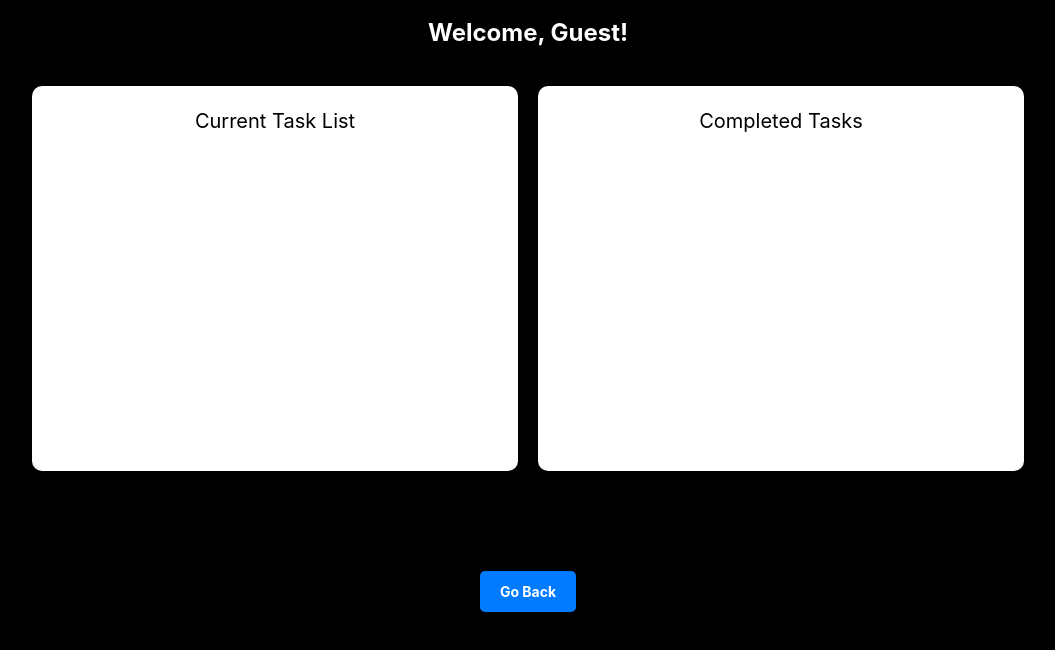
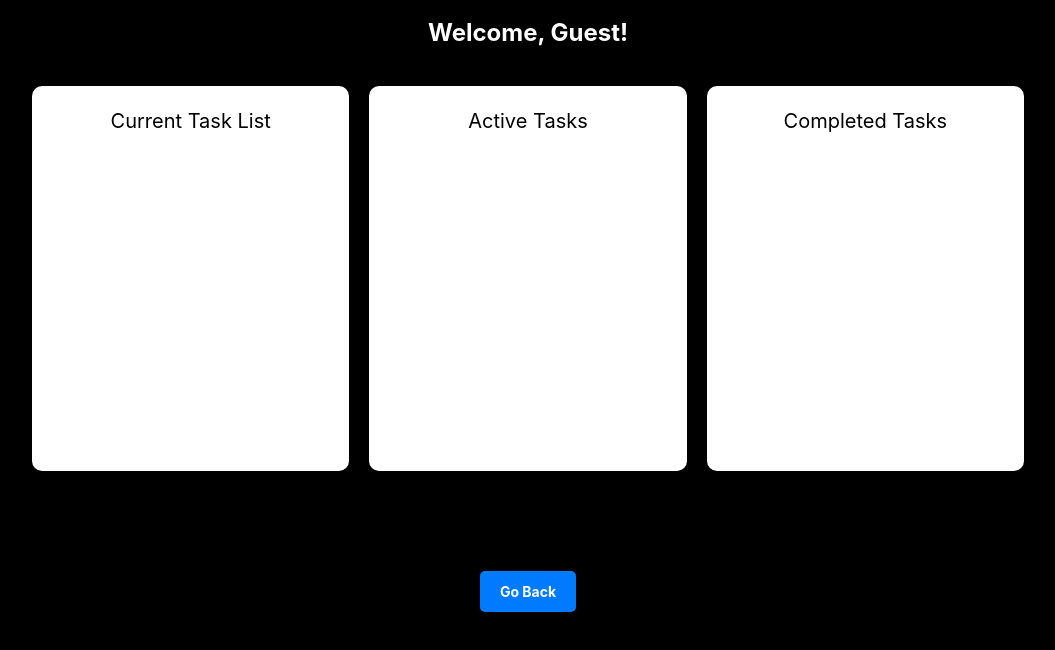
Before and after one commit to godlesscherry/react-task-manager, a React (Vite) app: page /countdown in a window 1280 px wide. Shown: the top 650 px of the page, without its empty margins (112-1167 px from the left). Built offline with nearby package versions, Linux system fonts and the light colour scheme.

Commit message:
chore: bug fixes

```diff
--- a/src/pages/CountdownPage.css
+++ b/src/pages/CountdownPage.css
@@ -29,6 +29,7 @@
 
   /* Current Task Box */
   .current-task-box,
+  .active-task-box,
   .completed-task-box {
     background-color: #fff;
     padding: 20px;
@@ -39,6 +40,7 @@
   }
 
   .current-task-box h2,
+  .active-task-box h2,
   .completed-task-box h2 {
     font-size: 20px;
     margin-bottom: 15px;
@@ -73,6 +75,10 @@
     color: #666; /* Lighter text for completed tasks */
     font-style: italic; /* Indicate completion */
   }
+  .task-item.active {
+    background-color: rgba(0, 123, 255, 0.2); /* Light blue background */
+    border: 2px solid #007bff; /* Blue border for active tasks */
+  }
 
   /* Task Details */
   .task-details {
@@ -96,6 +102,22 @@
     cursor: pointer;
     font-weight: bold;
     transition: background-color 0.3s;
+  }
+  /* Restart Button for Completed Tasks */
+.restart-button {
+    background-color: #007bff; /* Blue background */
+    color: #fff;
+    border: none;
+    padding: 5px 10px;
+    font-size: 14px;
+    border-radius: 5px;
+    cursor: pointer;
+    font-weight: bold;
+    transition: background-color 0.3s;
+  }
+
+  .restart-button:hover {
+    background-color: #0056b3; /* Darker blue on hover */
   }
 
   .complete-button:hover {
--- a/src/pages/CountdownPage.jsx
+++ b/src/pages/CountdownPage.jsx
@@ -7,37 +7,52 @@ const CountdownPage = () => {
   const location = useLocation();
   const initialTaskList = location.state?.taskList || []; // Retrieve the passed task list
 
-  const [currentTaskList, setCurrentTaskList] = useState(initialTaskList);
+  const [currentTaskList, setCurrentTaskList] = useState(
+    initialTaskList.map((task) => ({
+      ...task,
+      originalCountdown: task.countdown, // Store original countdown
+    }))
+  );
+  const [activeTaskList, setActiveTaskList] = useState([]);
   const [completedTaskList, setCompletedTaskList] = useState([]);
 
-  const handleTaskCompletion = (taskId) => {
-    const completedTask = currentTaskList.find((task) => task.id === taskId);
+  const handleTaskActivation = (taskId) => {
+    const taskToActivate = currentTaskList.find((task) => task.id === taskId);
     setCurrentTaskList((prev) => prev.filter((task) => task.id !== taskId));
-    setCompletedTaskList((prev) => [...prev, completedTask]);
+    setActiveTaskList((prev) => [...prev, taskToActivate]);
   };
 
   const handleRestartTask = (taskId) => {
     const restartedTask = completedTaskList.find((task) => task.id === taskId);
     setCompletedTaskList((prev) => prev.filter((task) => task.id !== taskId));
-    setCurrentTaskList((prev) => [...prev, restartedTask]);
+    setCurrentTaskList((prev) => [
+      ...prev,
+      { ...restartedTask, countdown: restartedTask.originalCountdown },
+    ]);
   };
 
   useEffect(() => {
     const countdownInterval = setInterval(() => {
-      setCurrentTaskList((prev) =>
+      setActiveTaskList((prev) =>
         prev.map((task) => {
           if (task.countdown > 0) {
             return { ...task, countdown: task.countdown - 1 };
           } else {
-            handleTaskCompletion(task.id);
-            return task;
+            const completedTask = { ...task };
+            setCompletedTaskList((prevCompleted) => [
+              ...prevCompleted.filter(
+                (t) => t.id !== completedTask.id
+              ), // Remove duplicates
+              completedTask,
+            ]);
+            return null; // Remove the task from the active list
           }
-        })
+        }).filter(Boolean)
       );
     }, 1000);
 
     return () => clearInterval(countdownInterval);
-  }, [currentTaskList]);
+  }, []);
 
   const handleGoBack = () => {
     navigate(-1); // Navigate back to the previous page
@@ -62,14 +77,38 @@ const CountdownPage = () => {
                 <div className="task-details">
                   <span className="task-id">ID: {task.id}</span>
                   <span className="task-name">{task.name}</span>
+                  <span className="task-countdown">
+                    {task.originalCountdown}s
+                  </span>
+                </div>
+                <button
+                  className="activate-button"
+                  onClick={() => handleTaskActivation(task.id)}
+                >
+                  Activate
+                </button>
+              </li>
+            ))}
+          </ul>
+        </div>
+
+        {/* Active Task List Section */}
+        <div className="active-task-box">
+          <h2>Active Tasks</h2>
+          <ul className="task-list">
+            {activeTaskList.map((task) => (
+              <li
+                key={task.id}
+                className="task-item active"
+                style={{
+                  backgroundColor: `${task.color}66`, // 40% opacity
+                }}
+              >
+                <div className="task-details">
+                  <span className="task-id">ID: {task.id}</span>
+                  <span className="task-name">{task.name}</span>
                   <span className="task-countdown">{task.countdown}s</span>
                 </div>
-                <button
-                  className="complete-button"
-                  onClick={() => handleTaskCompletion(task.id)}
-                >
-                  Complete
-                </button>
               </li>
             ))}
           </ul>
@@ -90,7 +129,9 @@ const CountdownPage = () => {
                 <div className="task-details">
                   <span className="task-id">ID: {task.id}</span>
                   <span className="task-name">{task.name}</span>
-                  <span className="task-status">Completed</span>
+                  <span className="task-original-countdown">
+                    {task.originalCountdown}s
+                  </span>
                 </div>
                 <button
                   className="restart-button"
--- a/src/pages/LoginPage.jsx
+++ b/src/pages/LoginPage.jsx
@@ -1,4 +1,5 @@
 import React, { useState } from 'react';
+import { useNavigate } from 'react-router-dom'; // Import useNavigate
 import './LoginPage.css'; // Import the CSS file
 
 const LoginPage = () => {
@@ -6,11 +7,11 @@ const LoginPage = () => {
   const [username, setUsername] = useState('');
   const [password, setPassword] = useState('');
   const [errors, setErrors] = useState({});
+  const navigate = useNavigate(); // Initialize navigate function
 
   const validateEmail = (email) => /^[^\s@]+@[^\s@]+\.[^\s@]+$/.test(email); // Email validation
   const validateUsername = (username) =>
     /^[a-z](?=.*[0-9])[a-z0-9]{5,11}$/.test(username);
-
 
   const handleLogin = () => {
     const newErrors = {};
@@ -35,12 +36,10 @@ const LoginPage = () => {
 
     setErrors(newErrors);
 
-    // If no errors, proceed with login
+    // If no errors, navigate to TaskCreationPage
     if (Object.keys(newErrors).length === 0) {
-      console.log('Email:', email || 'N/A');
-      console.log('Username:', username || 'N/A');
-      console.log('Password:', password);
-      // Add your login logic here
+      const userIdentifier = email.trim() ? email : username;
+      navigate('/task-creation', { state: { userIdentifier } }); // Pass userIdentifier as state
     }
   };
 
@@ -49,7 +48,6 @@ const LoginPage = () => {
       <div className="login-box">
         <h1 className="login-title">Log in</h1>
         {errors.general && <p className="error-text">{errors.general}</p>}
-
         <input
           type="email"
           placeholder="Email ID"
@@ -61,7 +59,6 @@ const LoginPage = () => {
           }}
         />
         {errors.email && <p className="error-text">{errors.email}</p>}
-
         <div className="separator">--------------- or ---------------</div>
         <div className="form-group">
           <input
--- a/src/pages/TaskCreationPage.jsx
+++ b/src/pages/TaskCreationPage.jsx
@@ -1,8 +1,11 @@
 import React, { useState } from 'react';
+import {useLocation} from 'react-router-dom';
 import { useNavigate } from 'react-router-dom';
 import './TaskCreationPage.css'; // Import the CSS file
 
 const TaskCreationPage = () => {
+  const location = useLocation();
+  const userIdentifier = location.state?.userIdentifier || 'Guest'; // Retrieve passed username or email
   const [username] = useState(localStorage.getItem('username') || 'Guest');
   const [taskName, setTaskName] = useState('');
   const [taskColor, setTaskColor] = useState('#ffffff'); // Default color
```
Lines whose indentation alone changed are shown as unchanged.
